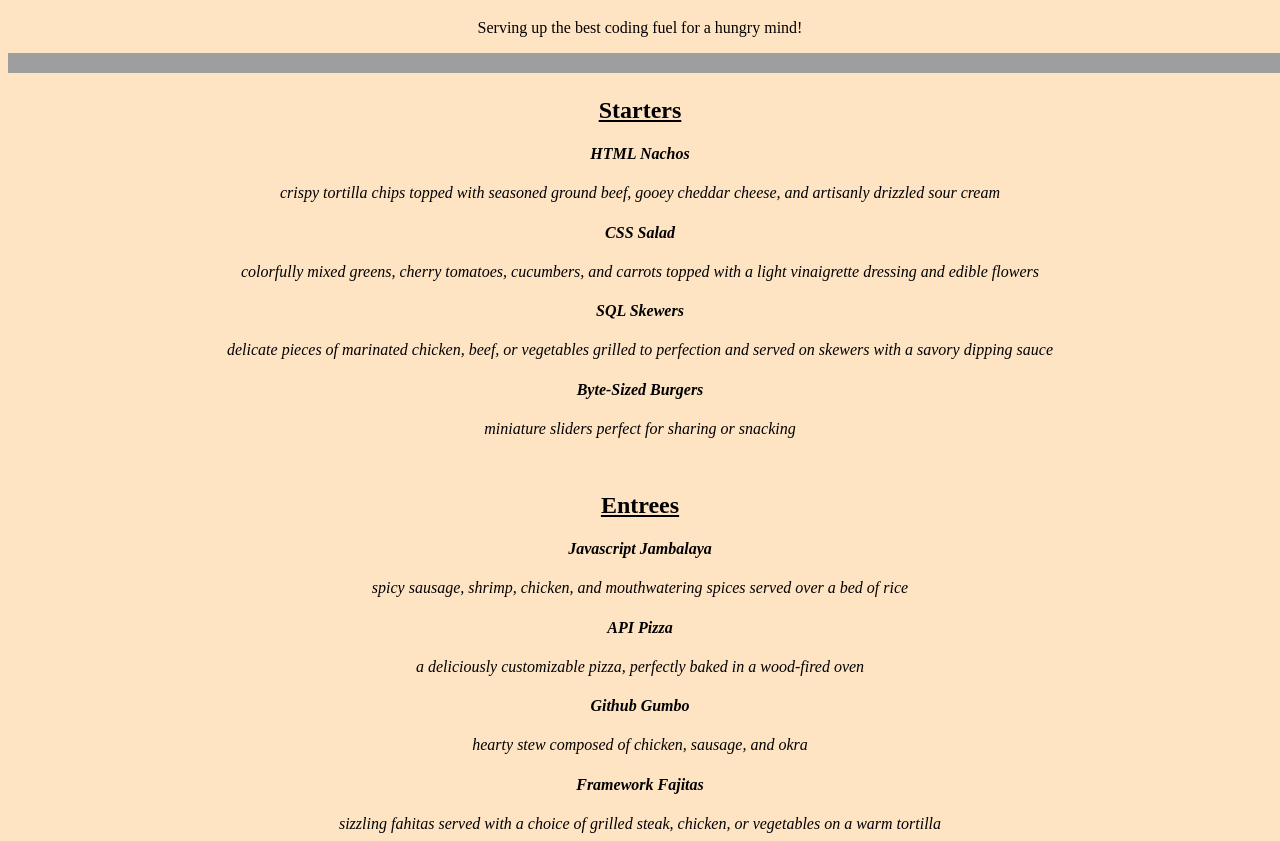
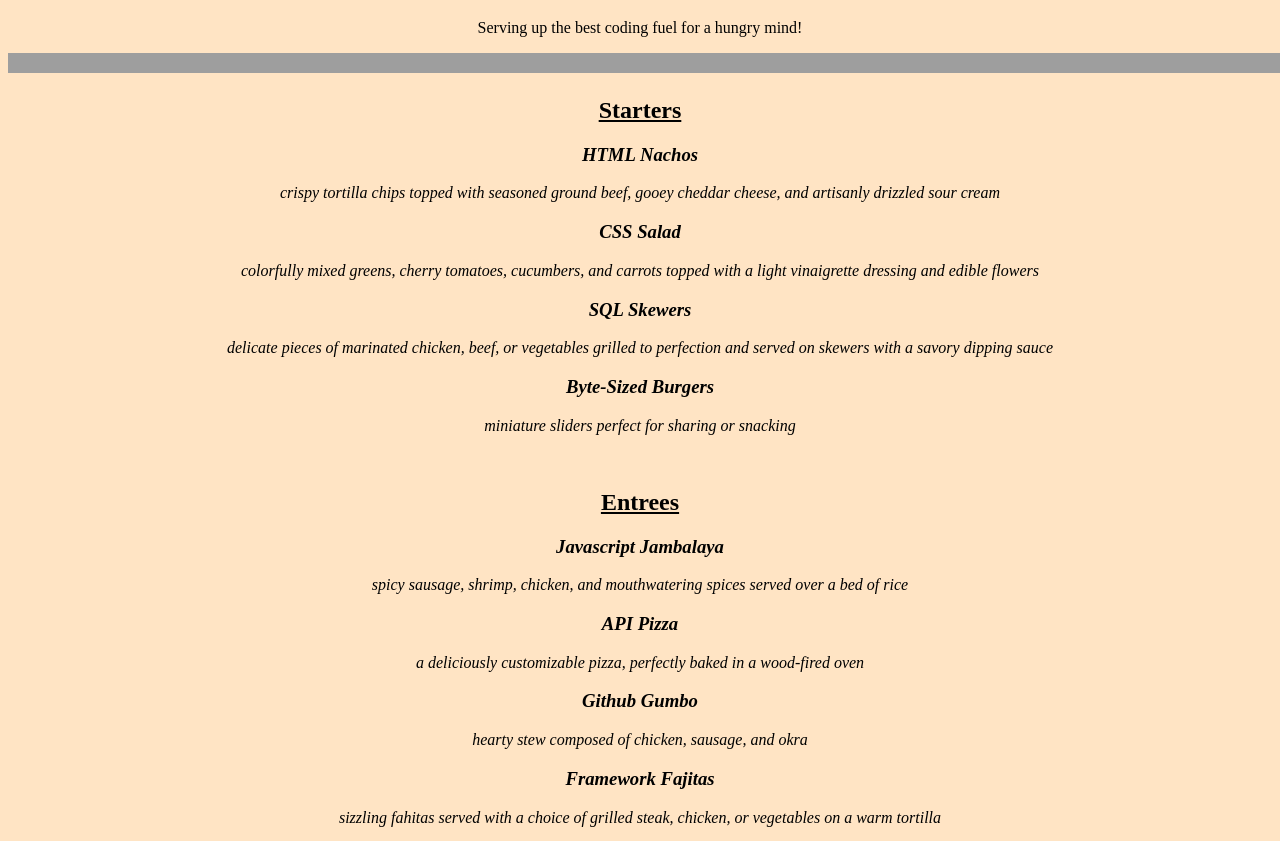
Before and after one commit to cindylwang/cindylwang.me, a plain HTML site: page index.html in a window 1280 px wide. Shown: the part 111-952 px from the top of the page. Drawn offline with Linux system fonts and the light colour scheme; grey boxes are pictures that could not be loaded.

Commit message:
cs52 sa1

```diff
--- a/index.html
+++ b/index.html
@@ -27,26 +27,26 @@
         <br>
         <h2 align="center"> <u> Starters </u> </h2>
         <div>
-            <h4> <em> HTML Nachos </em> </h4>
+            <h3> <em> HTML Nachos </em> </h3>
             <p> <em> crispy tortilla chips topped with seasoned ground beef, gooey cheddar cheese, and artisanly drizzled sour cream </em></p>
-            <h4> <em> CSS Salad </em> </h4>
+            <h3> <em> CSS Salad </em> </h3>
             <p> <em> colorfully mixed greens, cherry tomatoes, cucumbers, and carrots topped with a light vinaigrette dressing and edible flowers </em></p>
-            <h4> <em> SQL Skewers </em> </h4>
+            <h3> <em> SQL Skewers </em> </h3>
             <p> <em> delicate pieces of marinated chicken, beef, or vegetables grilled to perfection and served on skewers with a savory dipping sauce </em></p>
-            <h4> <em> Byte-Sized Burgers </em> </h4>
+            <h3> <em> Byte-Sized Burgers </em> </h3>
             <p> <em> miniature sliders perfect for sharing or snacking </em> </p>
         </div>
 
         <br>
         <h2 align="center"> <u> Entrees </u> </h2>
         <div>
-            <h4 align="center"; > <em> Javascript Jambalaya </em> </h4>
+            <h3 align="center"; > <em> Javascript Jambalaya </em> </h3>
             <p> <em> spicy sausage, shrimp, chicken, and mouthwatering spices served over a bed of rice </em> </p>
-            <h4 align="center"> <em> API Pizza </em> </h4>
+            <h3 align="center"> <em> API Pizza </em> </h3>
             <p> <em> a deliciously customizable pizza, perfectly baked in a wood-fired oven </em> </p>
-            <h4 align="center"> <em> Github Gumbo </em> </h4>
+            <h3 align="center"> <em> Github Gumbo </em> </h3>
             <p> <em> hearty stew composed of chicken, sausage, and okra </em> </p>
-            <h4 align="center"> <em> Framework Fajitas </em> </h4>
+            <h3 align="center"> <em> Framework Fajitas </em> </h3>
             <p> <em> sizzling fahitas served with a choice of grilled steak, chicken, or vegetables on a warm tortilla </em> </p>
         </div>
 
@@ -54,7 +54,7 @@
         <br>
         <h2 align="center"> <u> Dessert </u> </h2>
         <div>
-            <h4> <em> Debugging Donuts </em> </h4>
+            <h3> <em> Debugging Donuts </em> </h3>
             <p> <em> fresh-baked donuts filled with creamy chocolate or fruit filling, with colorful sprinkles on top </em> </p>
         </div>
 
```
